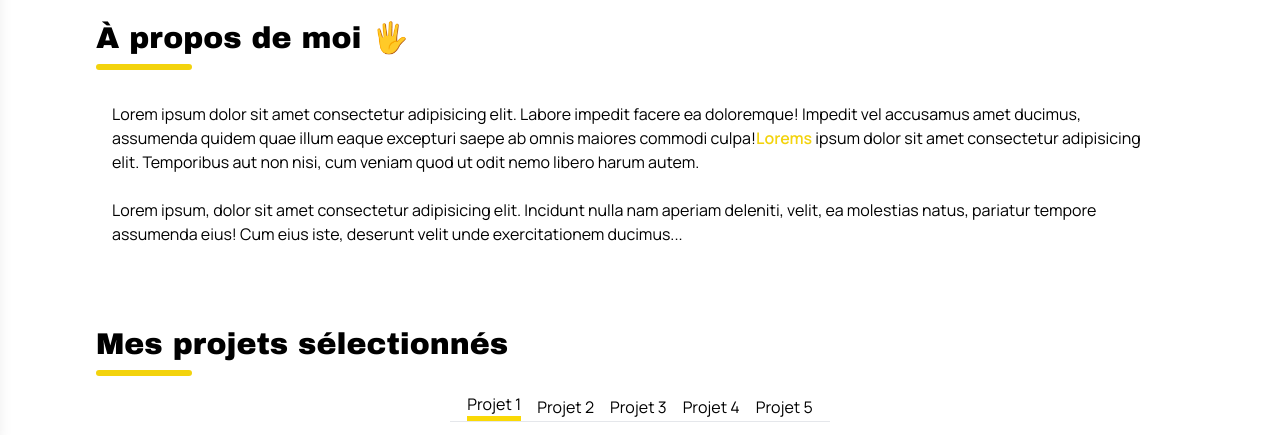
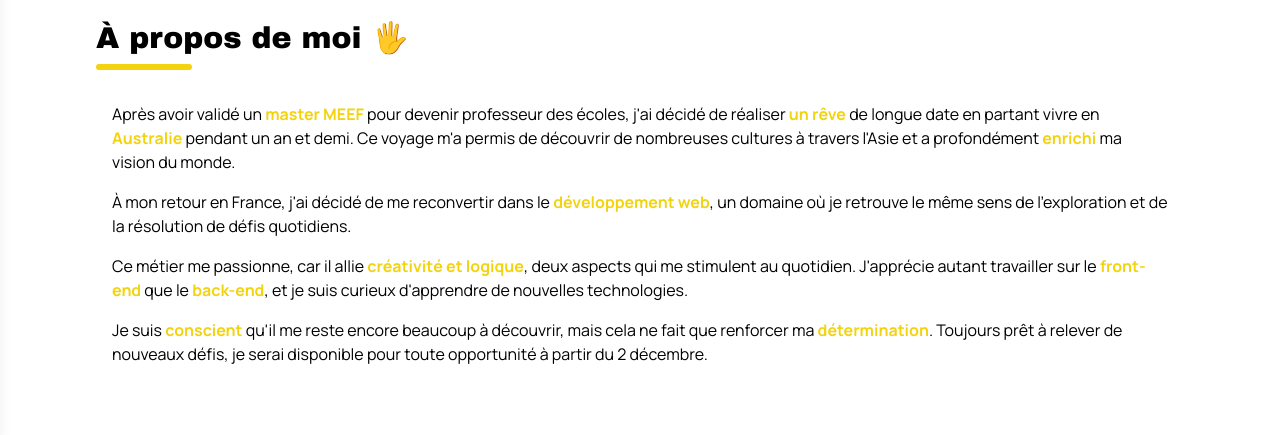
Before and after one commit to Guillaume-tllrd/Portfolio-React, a React (Vite) app: page / in a window 1280 px wide. Shown: the part 365-800 px from the top of the page. Built offline with nearby package versions, Linux system fonts and the light colour scheme; grey boxes are pictures that could not be loaded; a web font is replaced by a local one.

Commit message:
paragraphes à propos

```diff
--- a/src/components/About.jsx
+++ b/src/components/About.jsx
@@ -7,12 +7,16 @@ const About = () => {
                 À propos de moi <span className='inline-block hover:animate-wave-hand'>🖐</span>
             </h1>
             <div className='h-[6px] mx-4 w-24 rounded-lg bg-yellow1 mt-2'></div>
-            <p className='dark:text-white font-manrope px-5 py-6 lg:px-8 lg:py-8'>
-                Lorem ipsum dolor sit amet consectetur adipisicing elit. Labore impedit facere ea doloremque! Impedit vel accusamus amet ducimus, assumenda quidem quae illum eaque excepturi saepe ab omnis maiores commodi culpa!
-                <span className='text-yellow1 font-semibold'>Lorems</span> ipsum dolor sit amet consectetur adipisicing elit. Temporibus aut non nisi, cum veniam quod ut odit nemo libero harum autem.
-                <br /><br />
-                Lorem ipsum, dolor sit amet consectetur adipisicing elit. Incidunt nulla nam aperiam deleniti, velit, ea molestias natus, pariatur tempore assumenda eius! Cum eius iste, deserunt velit unde exercitationem ducimus...
-            </p>
+            <div className='dark:text-white flex flex-col gap-y-4 font-manrope px-5 py-6 lg:px-8 lg:py-8 '>
+            <p>Après avoir validé un <span className='text-yellow1 font-bold'>master MEEF</span> pour devenir professeur des écoles, j'ai décidé de réaliser <span className='text-yellow1 font-bold'>un rêve </span> de longue date en partant vivre en <span className='text-yellow1 font-bold'>Australie</span> pendant un an et demi. Ce voyage m'a permis de découvrir de nombreuses cultures à travers l'Asie et a profondément <span className='text-yellow1 font-bold'>enrichi </span> ma vision du monde.</p>
+
+            <p>À mon retour en France, j'ai décidé de me reconvertir dans le <span className='text-yellow1 font-bold'>développement web</span>, un domaine où je retrouve le même sens de l'exploration et de la résolution de défis quotidiens.</p>
+
+            <p>Ce métier me passionne, car il allie <span className='text-yellow1 font-bold'>créativité et logique</span>, deux aspects qui me stimulent au quotidien.
+            J'apprécie autant travailler sur le <span className='text-yellow1 font-bold'>front-end</span> que le <span className='text-yellow1 font-bold'>back-end</span>, et je suis curieux d'apprendre de nouvelles technologies. </p>
+
+            <p>Je suis <span className='text-yellow1 font-bold'>conscient</span> qu'il me reste encore beaucoup à découvrir, mais cela ne fait que renforcer ma <span className='text-yellow1 font-bold'>détermination</span>. Toujours prêt à relever de nouveaux défis, je serai disponible pour toute opportunité à partir du 2 décembre.</p>
+            </div>
         </div>
     );
 };
```
